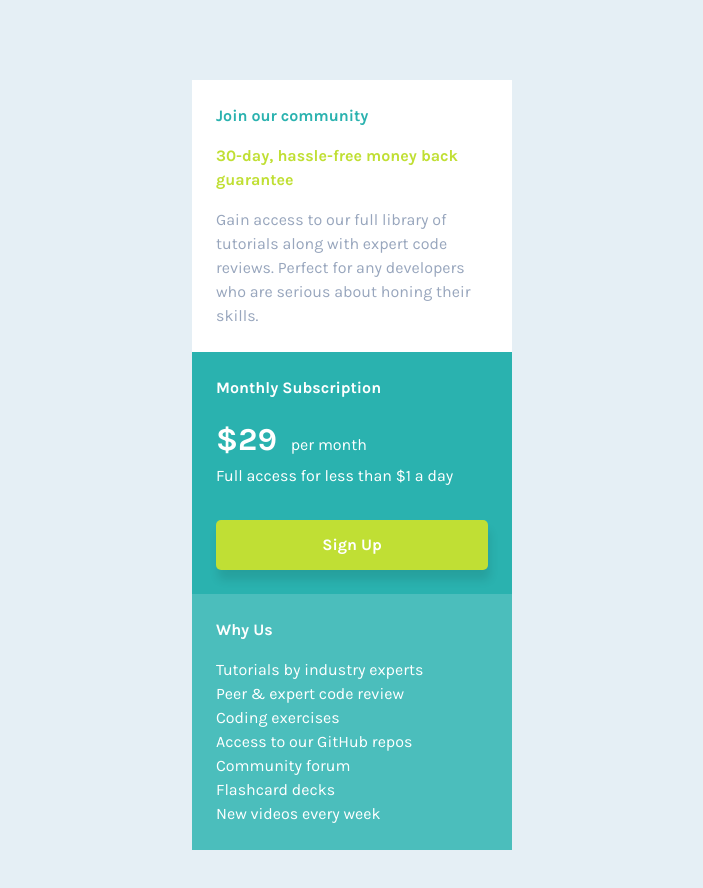
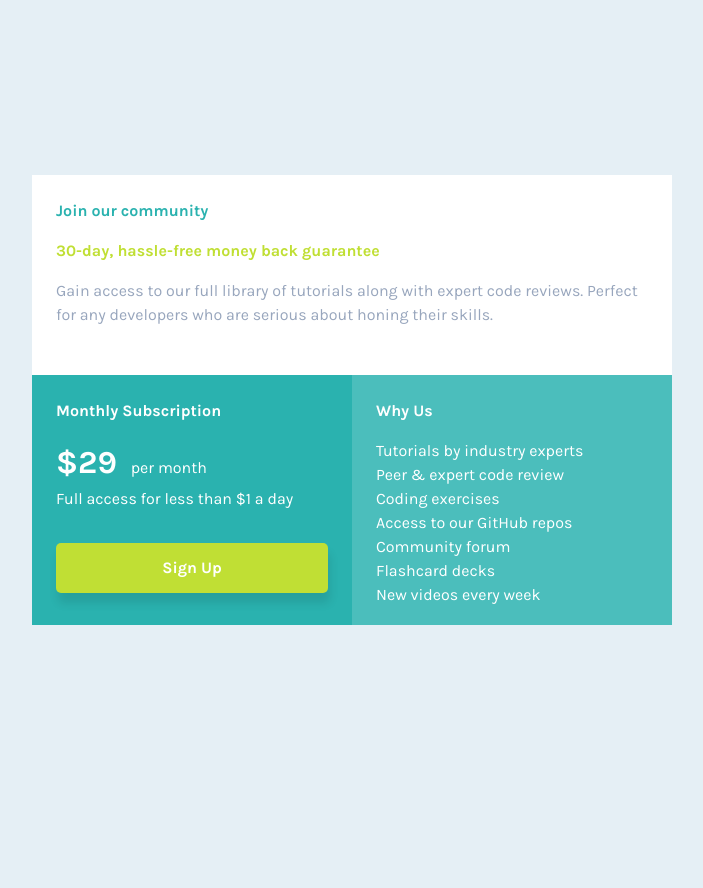
Before and after one commit to gusrod22/single-price-grid, a plain HTML site: page index.html in a window 1280 px wide. Shown: the whole page, without its empty margins (288-991 px from the left). After the commit the page ends 800 px from the top, so only its background shows below. Drawn offline with Linux system fonts and the light colour scheme.

Commit message:
adjust styling for desktop layout

```diff
--- a/desktop_styles.css
+++ b/desktop_styles.css
@@ -0,0 +1,24 @@
+@media screen and (min-width: 960px){
+    .main-layout{
+        height: 100%;
+    }
+    .grid-container{
+        max-width: 40rem;
+        display: grid;
+        grid-template-rows: 200px 250px;
+        grid-template-columns: 1fr 1fr;
+        height: auto;
+    }
+    .intro{
+        grid-row: 1;
+        grid-column: 1 / 3;
+    }
+    .subscribe{
+        grid-row: 2;
+        grid-column: 1;
+    }
+    .pitch{
+        grid-row: 2;
+        grid-column: 2;
+    }
+}
--- a/styles.css
+++ b/styles.css
@@ -46,7 +46,6 @@ h6 {
   display: flex;
   justify-content: center;
   align-items: center;
-  /* height: 100%; */
   font-family: "Karla", sans-serif;
 }
 .grid-container {
```
